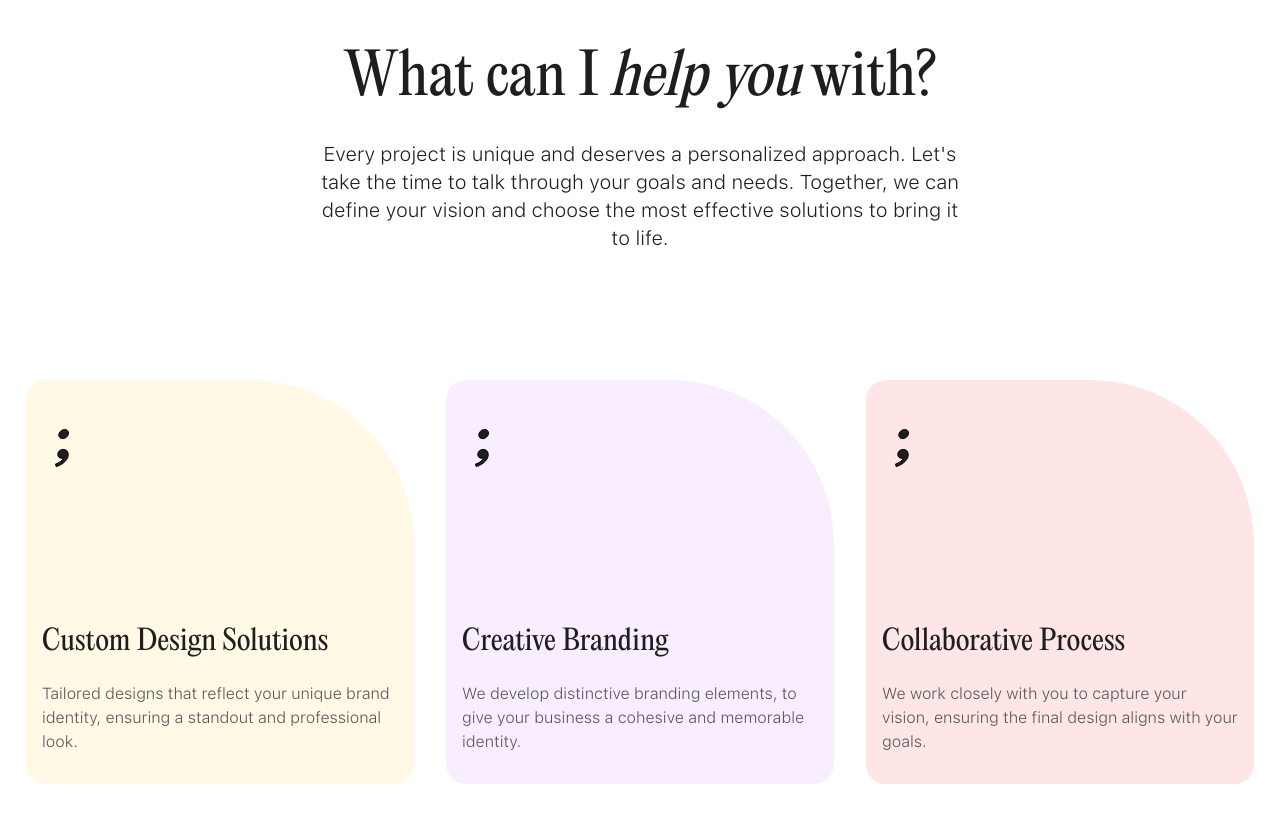
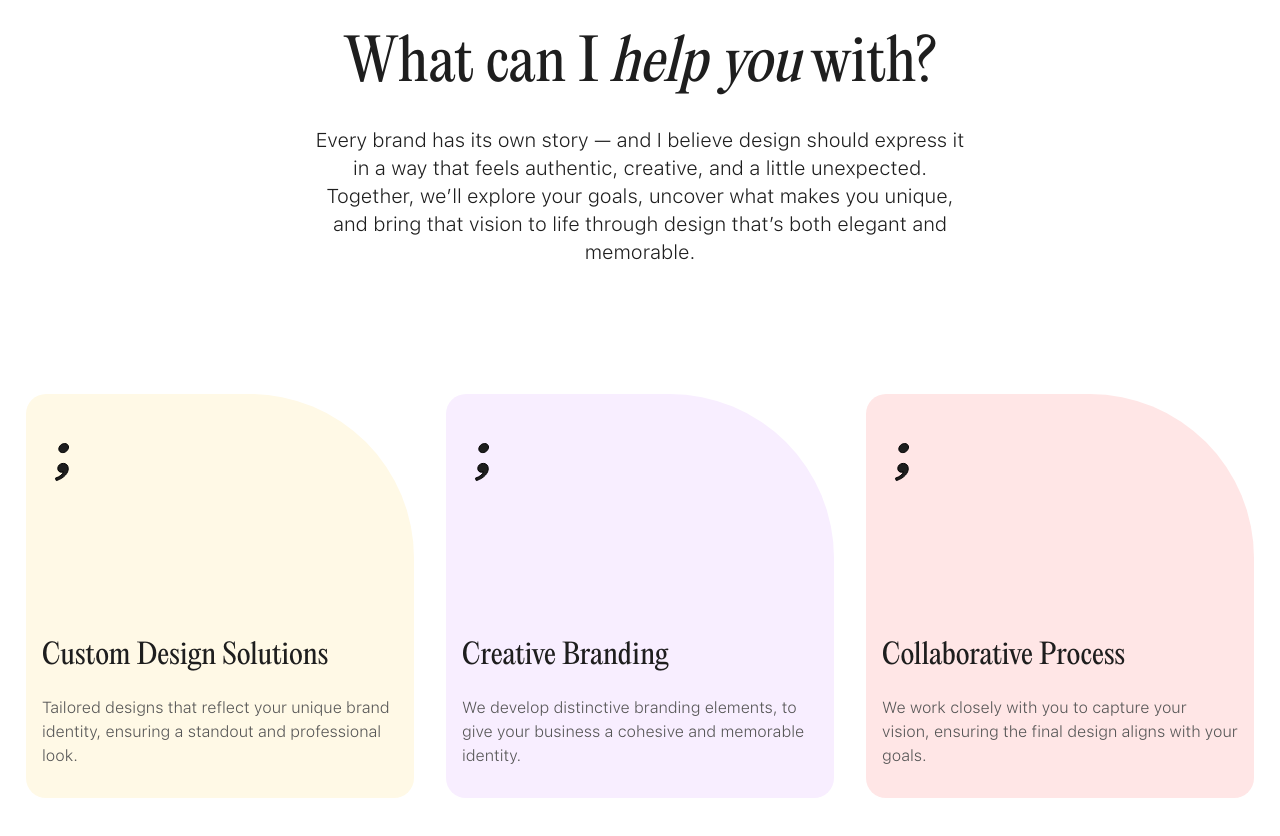
Before and after one commit to JakubRasken/my-portfolio, a React (Vite) app in the folder frontend/: page / in a window 1280 px wide. Shown: the part 1160-1996 px from the top of the page. Built offline with nearby package versions, Linux system fonts and the light colour scheme; a web font is replaced by a local one.

Commit message:
Update Services.tsx

```diff
--- a/frontend/src/components/Services.tsx
+++ b/frontend/src/components/Services.tsx
@@ -37,10 +37,10 @@ const Services: React.FC = () => {
           What can I <span className="it">help you</span> with?
         </h1>
         <p>
-          Every project is unique and deserves a personalized approach. Let's
-          take the time to talk through your goals and needs. Together, we can
-          define your vision and choose the most effective solutions to bring it
-          to life.
+          Every brand has its own story — and I believe design should express it
+          in a way that feels authentic, creative, and a little unexpected.
+          Together, we’ll explore your goals, uncover what makes you unique,
+          and bring that vision to life through design that’s both elegant and memorable.
         </p>
       </div>
 
```
